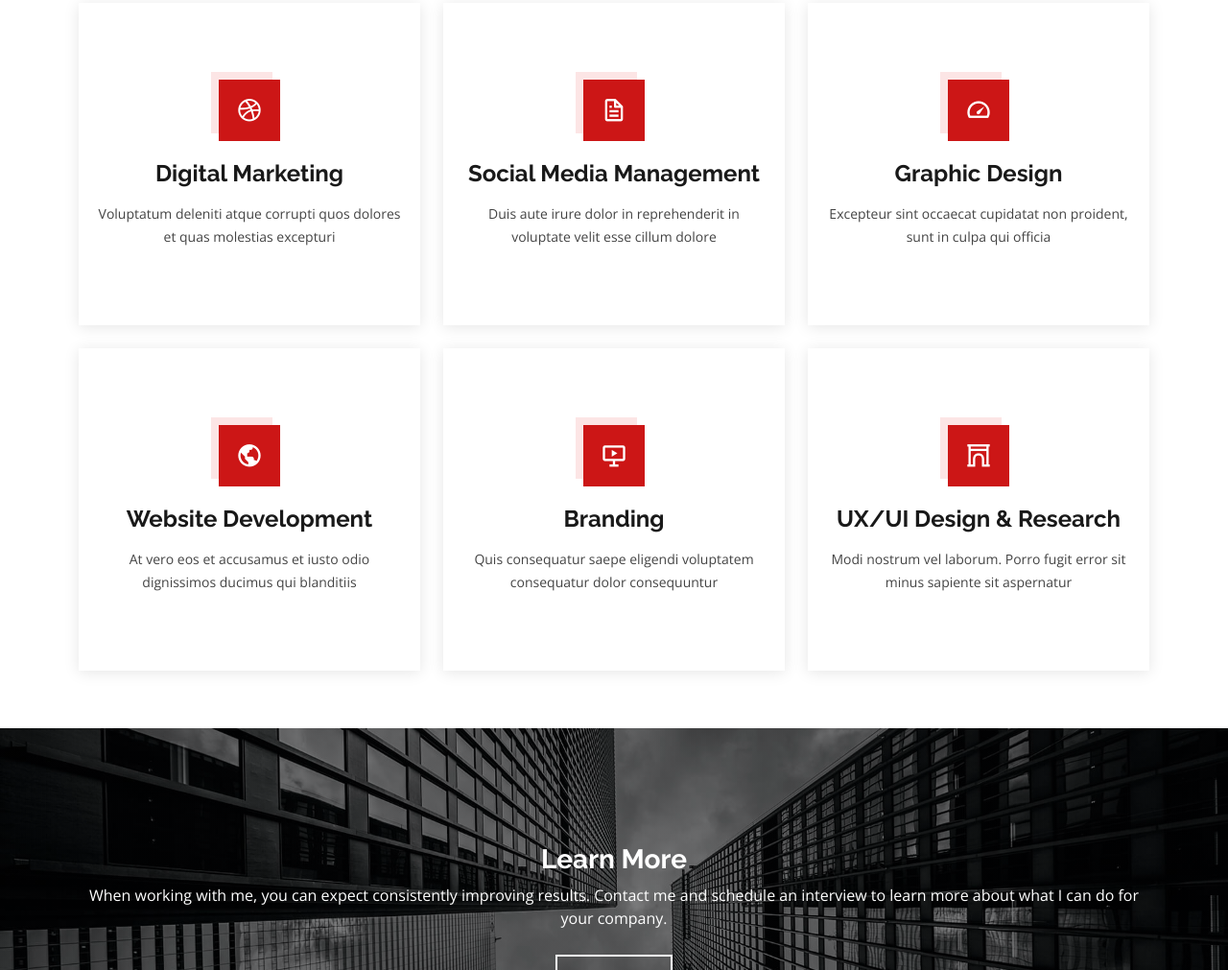
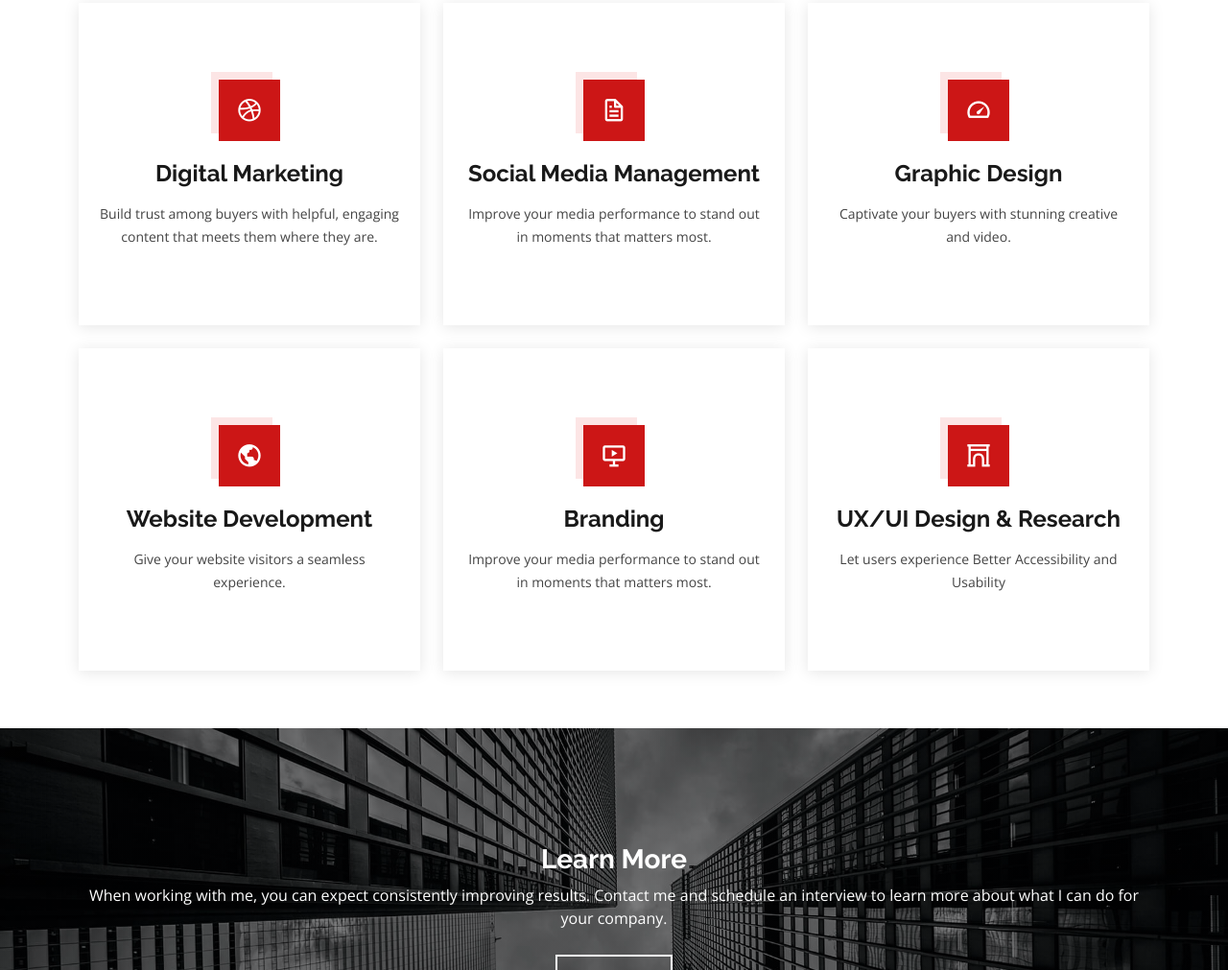
Before and after one commit to munasikawa/munasikawa.github.io, a plain HTML site: page index.html in a window 1280 px wide. Shown: the part 2046-3057 px from the top of the page at 96% size. Drawn offline with nearby package versions, Linux system fonts and the light colour scheme.

Commit message:
Final Update

```diff
--- a/index.html
+++ b/index.html
@@ -219,7 +219,7 @@
             <div class="icon-box">
               <div class="icon"><i class="bx bxl-dribbble"></i></div>
               <h4><a href="">Digital Marketing</a></h4>
-              <p>Voluptatum deleniti atque corrupti quos dolores et quas molestias excepturi</p>
+              <p>Build trust among buyers with helpful, engaging content that meets them where they are.</p>
             </div>
           </div>
 
@@ -227,7 +227,7 @@
             <div class="icon-box">
               <div class="icon"><i class="bx bx-file"></i></div>
               <h4><a href="">Social Media Management</a></h4>
-              <p>Duis aute irure dolor in reprehenderit in voluptate velit esse cillum dolore</p>
+              <p>Improve your media performance to stand out in moments that matters most.</p>
             </div>
           </div>
 
@@ -235,7 +235,7 @@
             <div class="icon-box">
               <div class="icon"><i class="bx bx-tachometer"></i></div>
               <h4><a href="">Graphic Design</a></h4>
-              <p>Excepteur sint occaecat cupidatat non proident, sunt in culpa qui officia</p>
+              <p>Captivate your buyers with stunning creative and video.</p>
             </div>
           </div>
 
@@ -243,7 +243,7 @@
             <div class="icon-box">
               <div class="icon"><i class="bx bx-world"></i></div>
               <h4><a href="">Website Development</a></h4>
-              <p>At vero eos et accusamus et iusto odio dignissimos ducimus qui blanditiis</p>
+              <p>Give your website visitors a seamless experience.</p>
             </div>
           </div>
 
@@ -251,7 +251,7 @@
             <div class="icon-box">
               <div class="icon"><i class="bx bx-slideshow"></i></div>
               <h4><a href="">Branding</a></h4>
-              <p>Quis consequatur saepe eligendi voluptatem consequatur dolor consequuntur</p>
+              <p>Improve your media performance to stand out in moments that matters most.</p>
             </div>
           </div>
 
@@ -259,7 +259,7 @@
             <div class="icon-box">
               <div class="icon"><i class="bx bx-arch"></i></div>
               <h4><a href="">UX/UI Design & Research</a></h4>
-              <p>Modi nostrum vel laborum. Porro fugit error sit minus sapiente sit aspernatur</p>
+              <p>Let users experience Better Accessibility and Usability</p>
             </div>
           </div>
 
```
